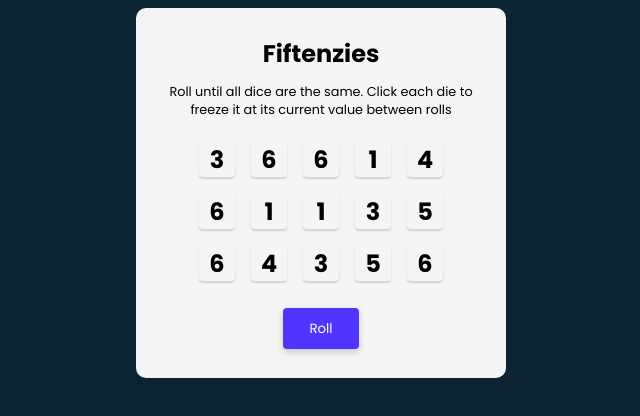
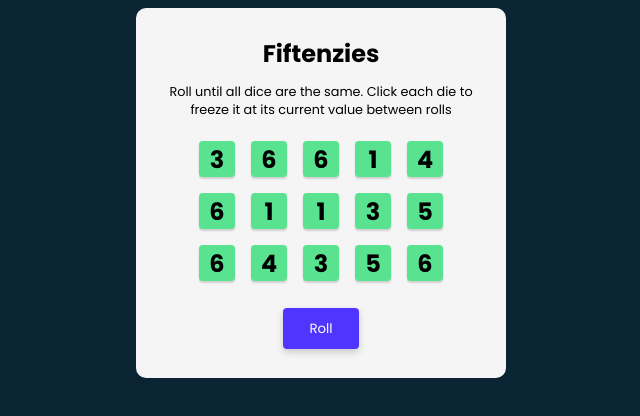
Before and after one commit to kebin20/fiftenzies, a React (Vite) app: page / in a window 1280 px wide. Shown: the top 416 px of the page, without its empty margins (319-959 px from the left). Built offline with nearby package versions, Linux system fonts and the light colour scheme.

Commit message:
Added conditional styling

```diff
--- a/src/App.jsx
+++ b/src/App.jsx
@@ -11,7 +11,7 @@ const [dice,setDice] = React.useState(allNewDice())
       newDice.push({
         id: uuidv4(),
         value: Math.ceil(Math.random() *6),
-        isHeld: false
+        isHeld: true
       })
     }
     // const newDice = Array(10).fill().map((array) => {
--- a/src/Die.jsx
+++ b/src/Die.jsx
@@ -2,8 +2,11 @@
 import React from "react";
 
 export default function Die(props) {
+
+const styles = {backgroundColor: props.isHeld ? "#59E391" : "white"}
+
  return (
-    <div className="die-face">
+    <div className="die-face" style={styles}>
         <h2 key={props.id}>{props.value}</h2>
         </div>
  )
```
